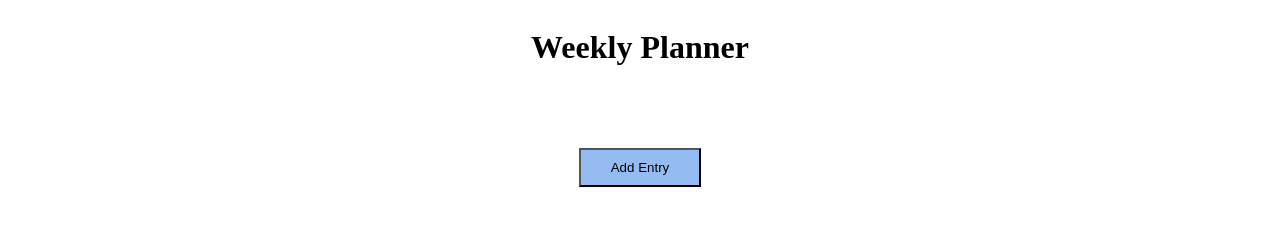
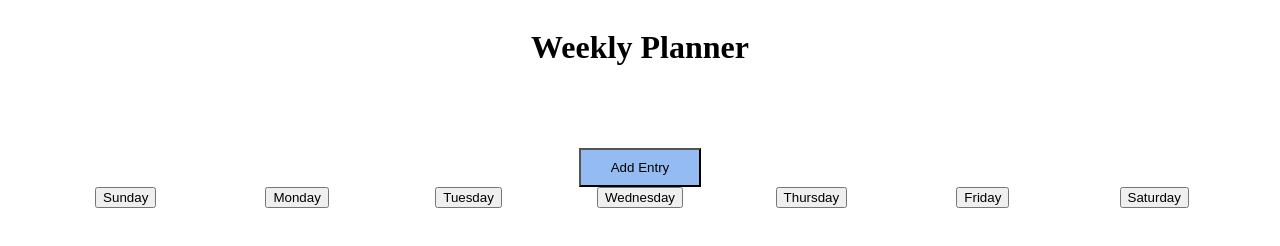
Before and after one commit to parkersiu/week-planner, a website: page index.html in a window 1280 px wide. Drawn offline with Linux system fonts and the light colour scheme.

Commit message:
funny and safe-for-work message

```diff
--- a/data.js
+++ b/data.js
@@ -1,10 +1,10 @@
-// var entries = [];
-// var $entries = localStorage.getItem('javascript storage');
-// if ($entries !== null) {
-//   entries = JSON.parse($entries);
-// }
+var entries = [];
+var $entries = localStorage.getItem('javascript storage');
+if ($entries !== null) {
+  entries = JSON.parse($entries);
+}
 
-// window.addEventListener('beforeunload', function (event) {
-//   var entriesJson = JSON.stringify(entries);
-//   localStorage.setItem('javascript storage', entriesJson);
-// });
+window.addEventListener('beforeunload', function (event) {
+  var entriesJson = JSON.stringify(entries);
+  localStorage.setItem('javascript storage', entriesJson);
+});
--- a/index.html
+++ b/index.html
@@ -18,11 +18,34 @@
         <button class="entry-button">Add Entry</button>
       </div>
     </div>
+    <div class="row">
+      <div class="column-seven">
+        <button class="day-button">Sunday</button>
+      </div>
+      <div class="column-seven">
+        <button class="day-button">Monday</button>
+      </div>
+      <div class="column-seven">
+        <button class="day-button">Tuesday</button>
+      </div>
+      <div class="column-seven">
+        <button class="day-button">Wednesday</button>
+      </div>
+      <div class="column-seven">
+        <button class="day-button">Thursday</button>
+      </div>
+      <div class="column-seven">
+        <button class="day-button">Friday</button>
+      </div>
+      <div class="column-seven">
+        <button class="day-button">Saturday</button>
+      </div>
+    </div>
   </div>
 
 
-    <div class="container-two modal hidden">
-      <form>
+  <div class="container-two modal hidden">
+    <form>
       <div class="wrapper">
         <div class="row">
           <div class="column-full">
@@ -40,18 +63,18 @@
             <option value="saturday">Saturday</option>
           </select>
           <select name="time" id="">
-            <option value="">00:00</option>
+            <option value="00:00">00:00</option>
           </select>
         </div>
         <div class="row">
-          <textarea name="" id="" cols="50" rows="10" placeholder="Description"></textarea>
+          <textarea name="description" id="" cols="50" rows="10" placeholder="Description"></textarea>
         </div>
         <div class="row">
           <button type="submit" class="submit-button">Submit</button>
         </div>
       </div>
-        </form>
-    </div>
+    </form>
+  </div>
 
 
 
--- a/main.js
+++ b/main.js
@@ -13,20 +13,9 @@ console.log($form);
 $form.addEventListener('submit', function (event) {
 
   var entry = {};
-  entry.day = $form.elements[0].value;
+  entry.day = $form.elements['day-of-week'].value;
   entry.time = $form.elements.time.value;
   entry.description = $form.elements.description.value;
   entries.push(entry);
   $form.reset();
 });
-
-var entries = [];
-var $entries = localStorage.getItem('javascript storage');
-if ($entries !== null) {
-  entries = JSON.parse($entries);
-}
-
-window.addEventListener('beforeunload', function (event) {
-  var entriesJson = JSON.stringify(entries);
-  localStorage.setItem('javascript storage', entriesJson);
-});
--- a/styles.css
+++ b/styles.css
@@ -10,6 +10,10 @@
 
 .column-full {
   flex-basis: 100%;
+}
+
+.column-seven {
+  flex-basis: calc(100% / 7);
 }
 
 .entry-button {
```
